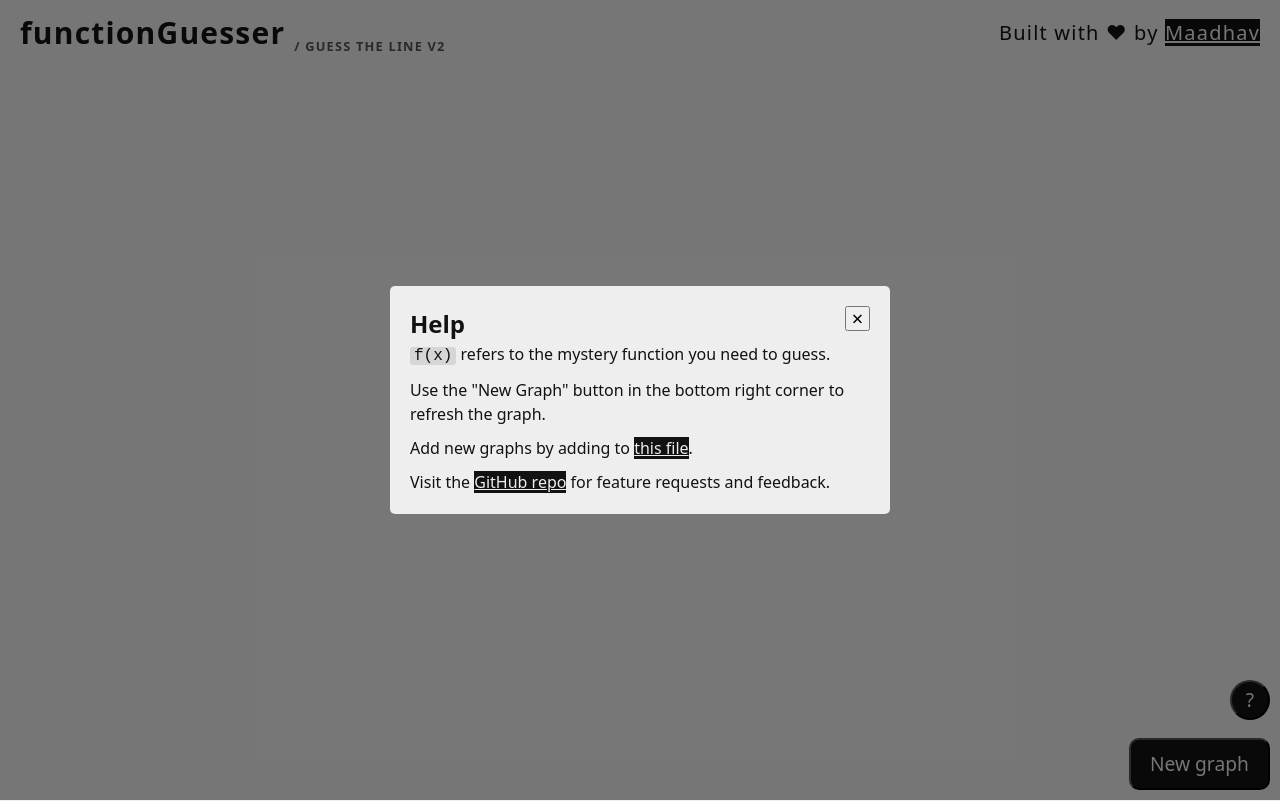
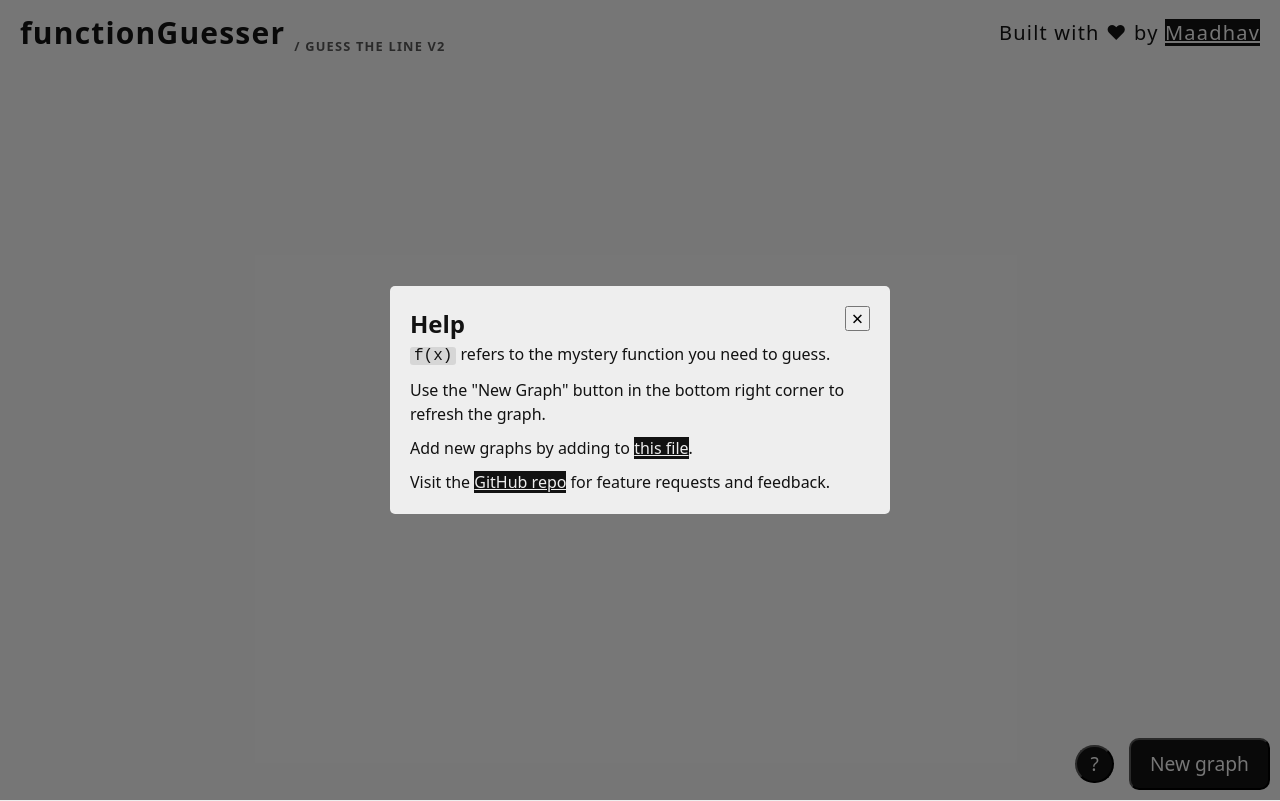
Before and after one commit to MaadhavBhatt/guess-the-line-v2, a Vue app: page / in a window 1280 px wide. Built offline with nearby package versions, Linux system fonts and the light colour scheme; a web font is replaced by a local one.

Commit message:
Improve floating button formatting (#6)
* refactor: restructure button layout and styles for improved UI

* style: increase button font size for better readability

```diff
--- a/src/App.vue
+++ b/src/App.vue
@@ -73,16 +73,12 @@ onMounted(() => {
         id="calculator"
         style="width: 100%; height: calc(100vh - 65.25px); margin: 0 auto"
       ></div>
-      <button type="button" class="floating-btn new-btn" id="newGraph">
-        New graph
-      </button>
-      <button
-        type="button"
-        class="floating-btn help-btn"
-        @click="showHelp = true"
-      >
+      <div class="buttons">
+        <button type="button" class="new-btn" id="newGraph">New graph</button>
+        <button type="button" class="help-btn" @click="showHelp = true">
         ?
       </button>
+      </div>
     </section>
   </main>
 </template>
@@ -253,36 +249,42 @@ onMounted(() => {
     }
   }
 
-  .floating-btn {
+  .buttons {
     position: absolute;
+    inset: auto 1rem 1rem auto;
+    display: flex;
+    flex-direction: row-reverse;
+    justify-content: center;
+    align-items: center;
+    gap: 1.5rem;
 
-    font-size: clamp(1rem, 1.5vw, 2rem);
+    & > button {
+      font-size: clamp(1.5rem, 1.5vw, 2rem);
     color: var(--clr-bg);
     background-color: var(--clr-text);
 
     &:hover,
     &:focus {
-      background-color: var(--clr-bg);
       color: var(--clr-text);
       outline: 2px solid var(--clr-text);
+        background-color: var(--clr-bg);
     }
   }
 
-  .new-btn {
-    inset: auto 1rem 1rem auto;
+    & > .new-btn {
     padding: 0.5em 1em;
 
     border-radius: 1rem;
     cursor: pointer;
   }
 
-  .help-btn {
-    inset: auto 1rem 8rem auto;
-    width: 4rem;
+    & > .help-btn {
+      width: 2em;
     aspect-ratio: 1 / 1;
 
     border-radius: 50%;
     cursor: pointer;
+    }
   }
 }
 
```
